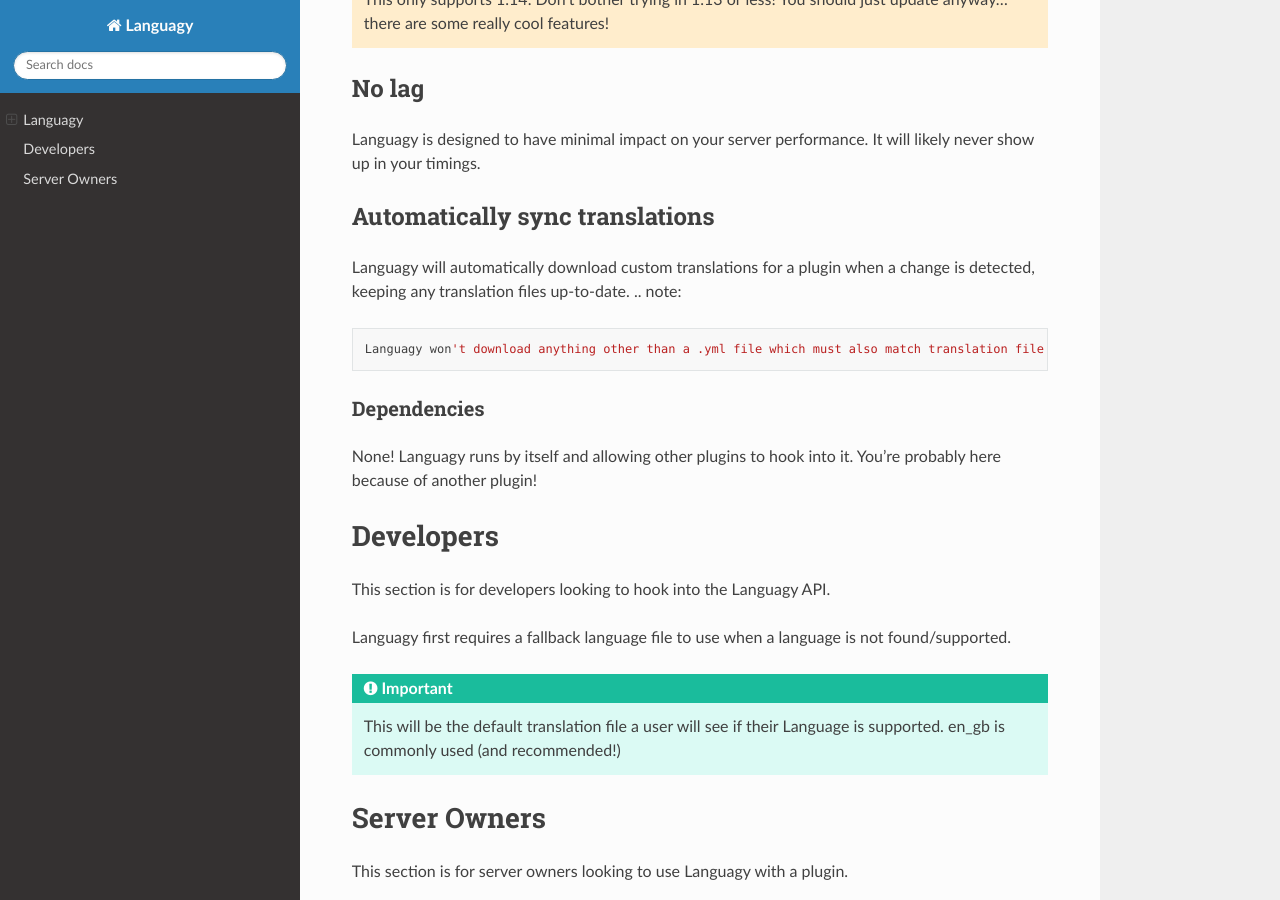
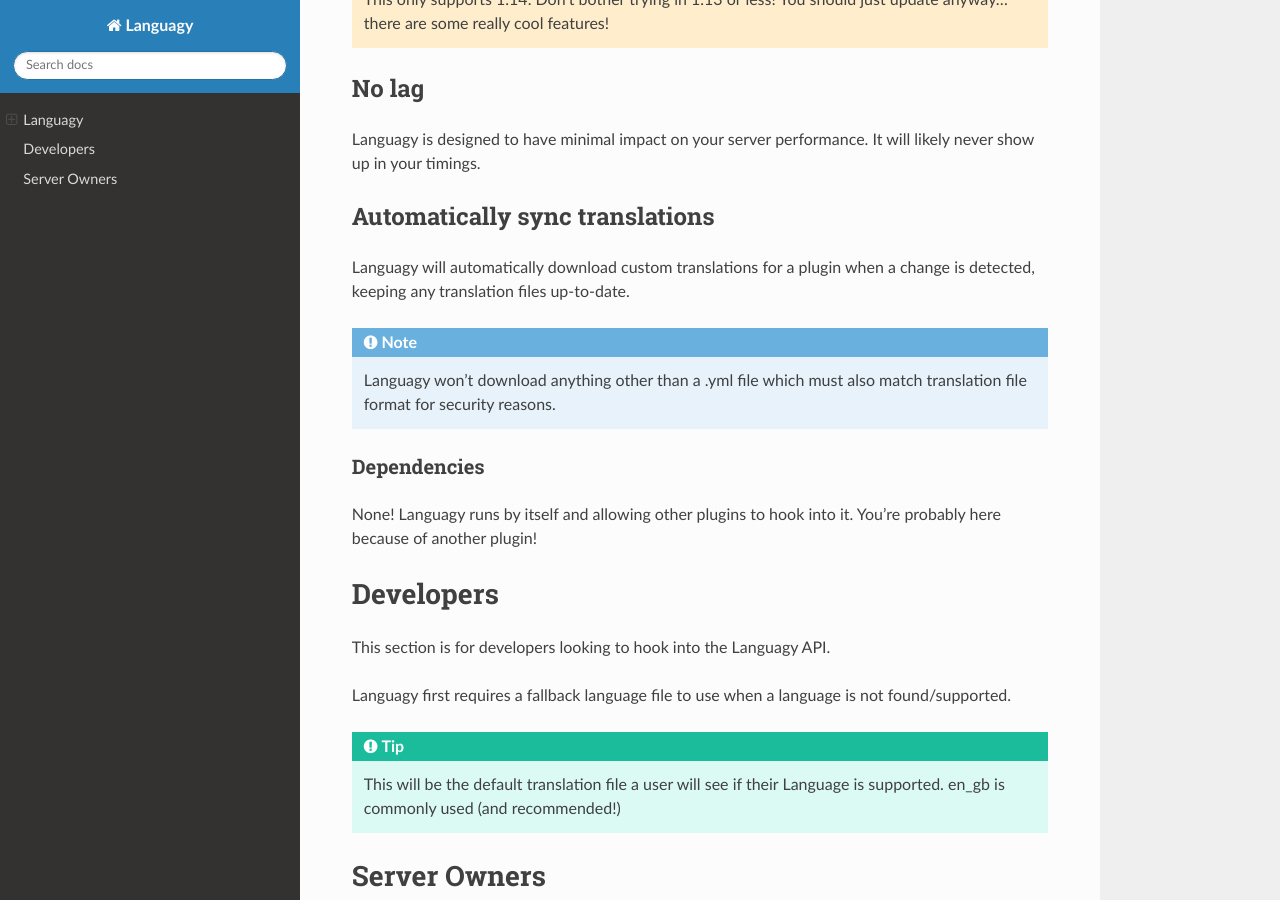
Before and after one commit to HappyAreaBean/Tritongy, a Sphinx documentation site: the page built from docs/index.rst, in a window 1280 px wide and 900 px high, scrolled down 413 px. Built offline with Sphinx 7.4.7 and the Read the Docs theme 2.0.0, drawn with Linux system fonts in a browser that asks for light colours; some of the changed lines change nothing that is shown.

Commit message:
Fix docs note

```diff
--- a/docs/index.rst
+++ b/docs/index.rst
@@ -22,6 +22,7 @@
 Automatically sync translations
 ^^^^^^^^^^^^^^^^^^^^^^^^^^^^^^^
 Languagy will automatically download custom translations for a plugin when a change is detected, keeping any translation files up-to-date.
+
 .. note::
 	Languagy won't download anything other than a .yml file which must also match translation file format for security reasons.
 
@@ -40,7 +41,7 @@
 
 Languagy first requires a fallback language file to use when a language is not found/supported.
 
-.. important::
+.. tip::
 	This will be the default translation file a user will see if their Language is supported. en_gb is commonly used (and recommended!)
 
 
```
Also changed, not shown: 6 other files.
